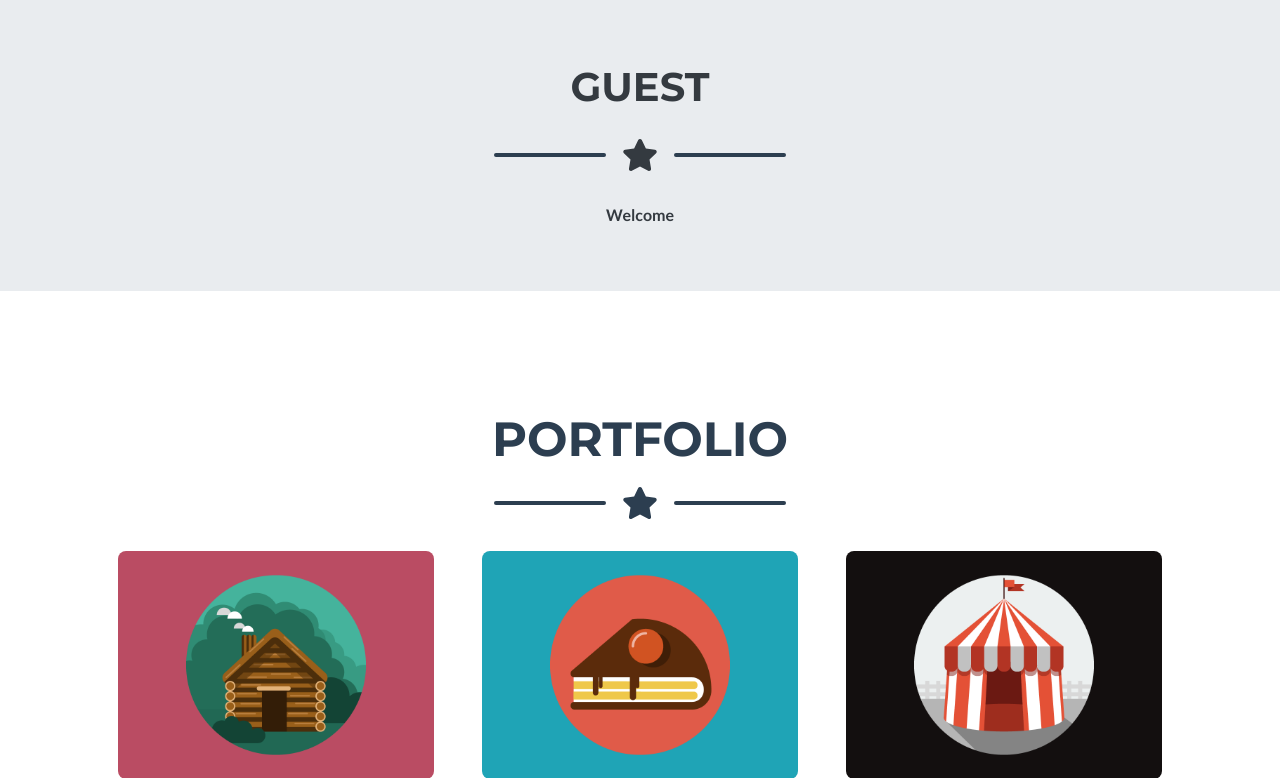
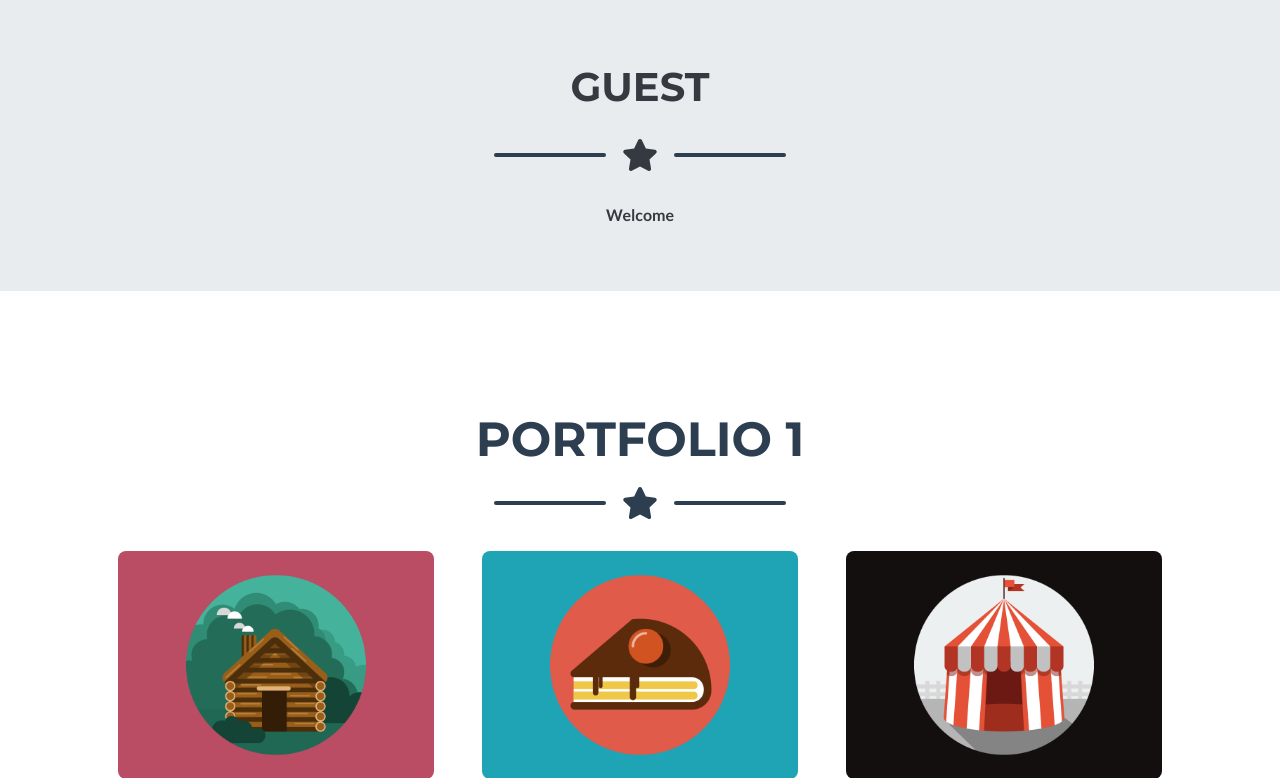
Before and after one commit to mframosg/FraganceStore, a Laravel app: page / in a window 1280 px wide. Shown: the part 105-883 px from the top of the page. Run offline with Laravel 8, Linux system fonts and the light colour scheme; some libraries are stand-ins or nearby versions.

Commit message:
practice

```diff
--- a/resources/views/home/index.blade.php
+++ b/resources/views/home/index.blade.php
@@ -3,7 +3,7 @@
 <section class="page-section portfolio" id="portfolio">
   <div class="container">
     <!-- Portfolio Section Heading-->
-    <h2 class="page-section-heading text-center text-uppercase text-secondary mb-0">Portfolio</h2>
+    <h2 class="page-section-heading text-center text-uppercase text-secondary mb-0">Portfolio 1</h2>
     <!-- Icon Divider-->
     <div class="divider-custom">
       <div class="divider-custom-line"></div>
```
